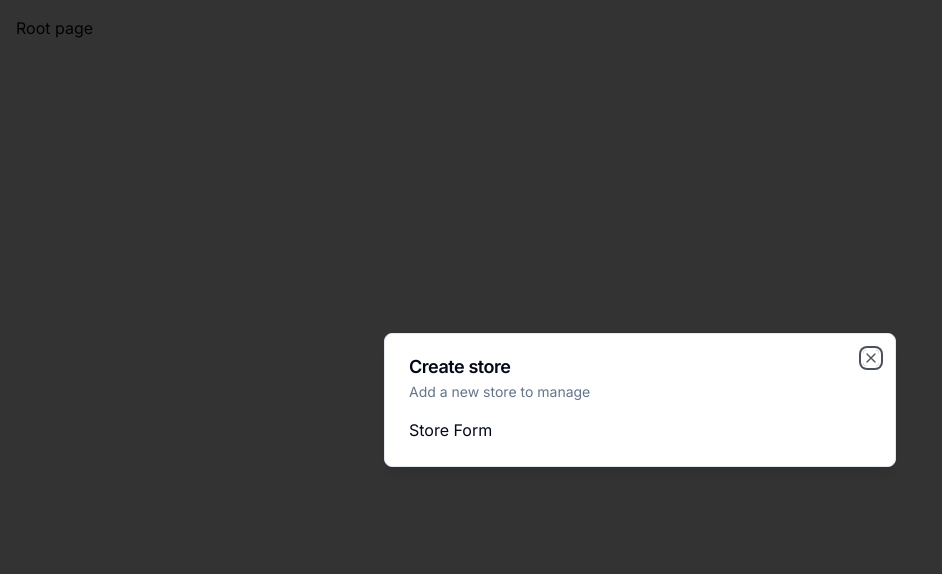
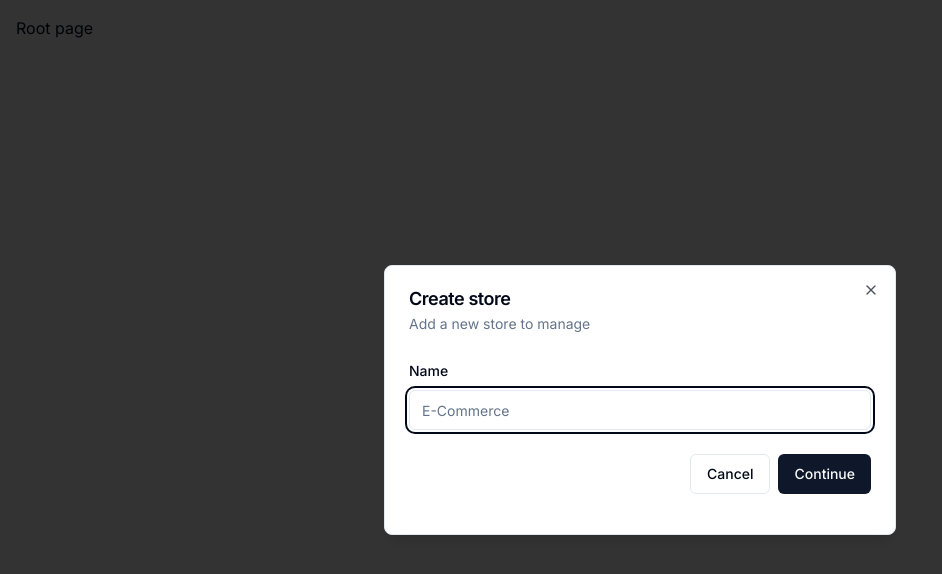
Before and after one commit to LaVieja1/lit-kicks-v2, a Next.js app: page / in a window 1280 px wide. Shown: the top 574 px of the page, without its empty margins (0-942 px from the left). Built offline with nearby package versions, Linux system fonts and the light colour scheme.

Commit message:
añadido form a store-modal

```diff
--- a/components/modals/store-modal.tsx
+++ b/components/modals/store-modal.tsx
@@ -1,11 +1,41 @@
 "use client";
+
+import * as z from "zod";
+import { useForm } from "react-hook-form";
+import { zodResolver } from "@hookform/resolvers/zod";
 
 import { useStoreModal } from "@/hooks/use-store-modal";
 
 import { Modal } from "@/components/ui/modal";
+import {
+  Form,
+  FormControl,
+  FormField,
+  FormItem,
+  FormLabel,
+  FormMessage,
+} from "@/components/ui/form";
+import { Input } from "@/components/ui/input";
+import { Button } from "@/components/ui/button";
+
+const formSchema = z.object({
+  name: z.string().min(1),
+});
 
 export const StoreModal = () => {
   const storeModal = useStoreModal();
+
+  const form = useForm<z.infer<typeof formSchema>>({
+    resolver: zodResolver(formSchema),
+    defaultValues: {
+      name: "",
+    },
+  });
+
+  const onSubmit = async (values: z.infer<typeof formSchema>) => {
+    console.log(values);
+    // TODO: Create Store
+  };
 
   return (
     <Modal
@@ -14,7 +44,33 @@
       isOpen={storeModal.isOpen}
       onClose={storeModal.onClose}
     >
-      Store Form
+      <div>
+        <div className="space-y-4 py-2 pb-4">
+          <Form {...form}>
+            <form onSubmit={form.handleSubmit(onSubmit)}>
+              <FormField
+                control={form.control}
+                name="name"
+                render={({ field }) => (
+                  <FormItem>
+                    <FormLabel>Name</FormLabel>
+                    <FormControl>
+                      <Input placeholder="E-Commerce" {...field} />
+                    </FormControl>
+                    <FormMessage />
+                  </FormItem>
+                )}
+              />
+              <div className="pt-6 space-x-2 flex items-center justify-end w-full">
+                <Button variant="outline" onClick={storeModal.onClose}>
+                  Cancel
+                </Button>
+                <Button type="submit">Continue</Button>
+              </div>
+            </form>
+          </Form>
+        </div>
+      </div>
     </Modal>
   );
 };
```
